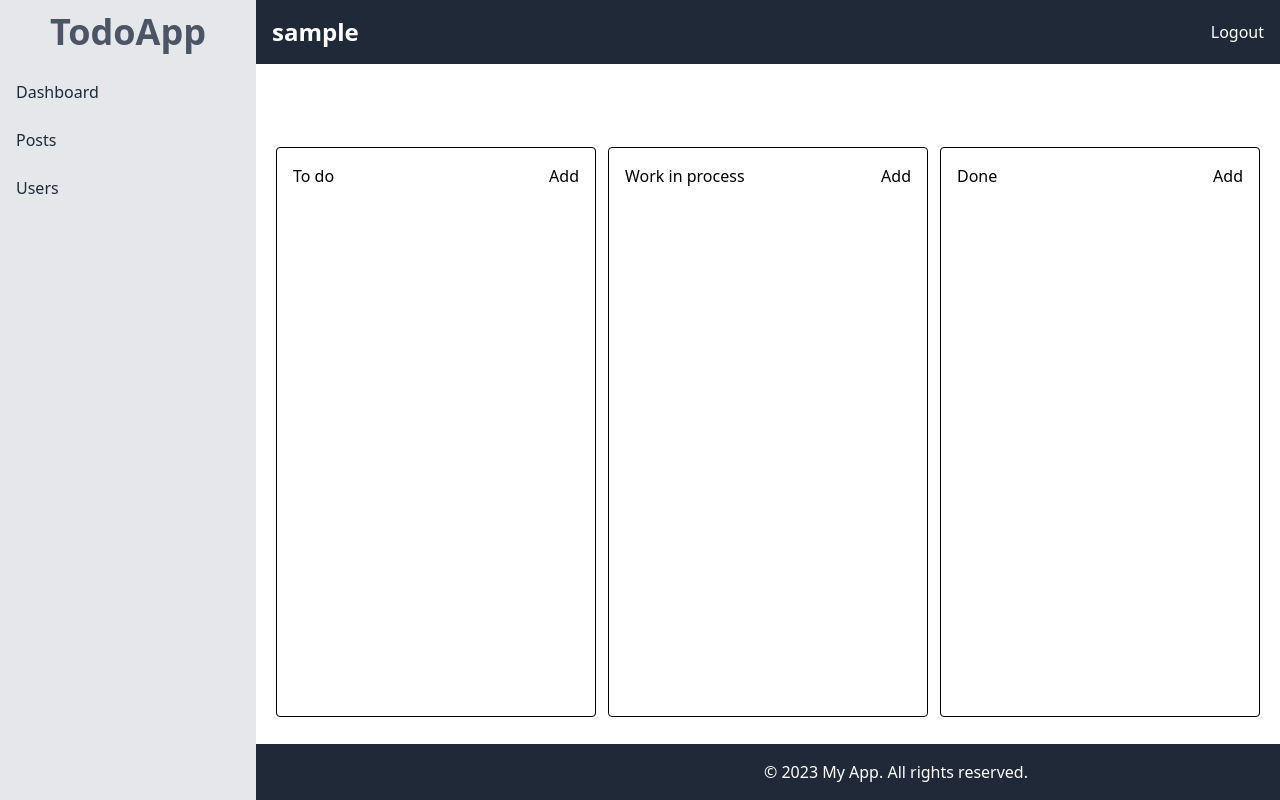
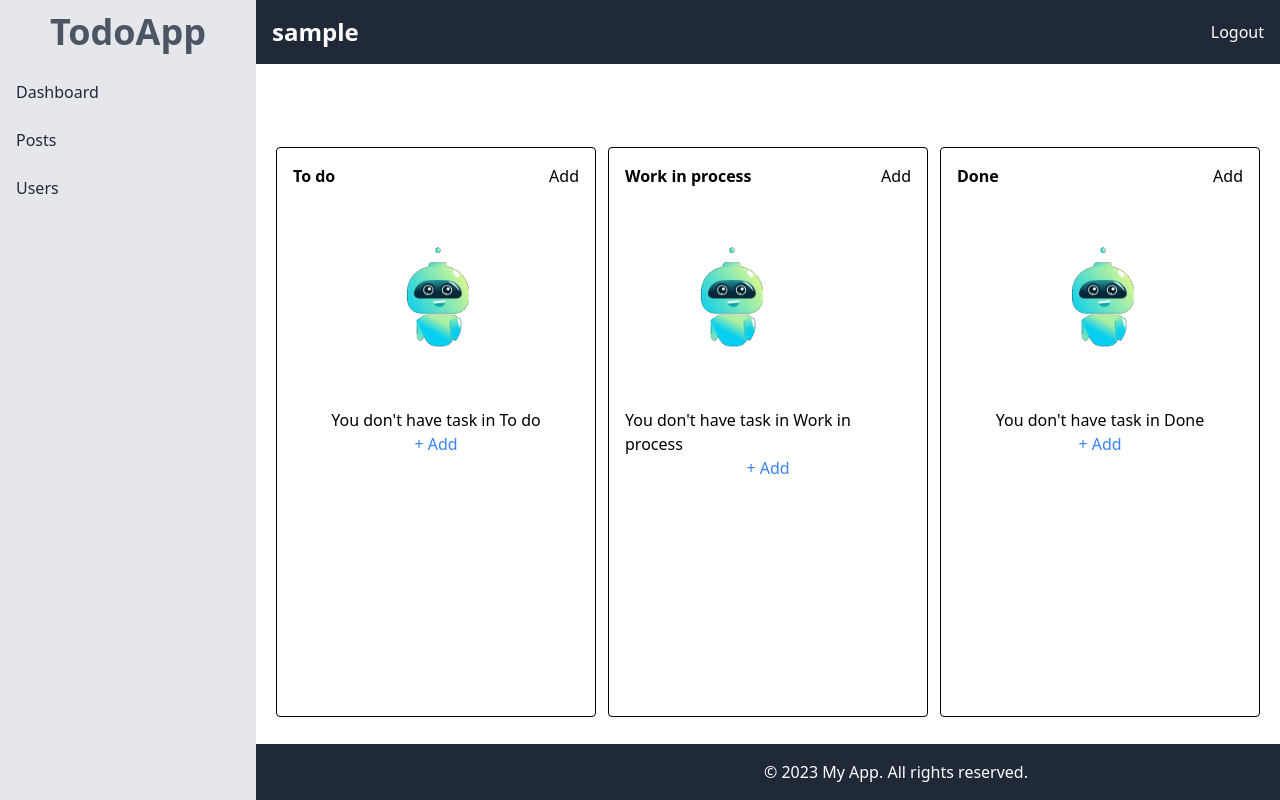
Before and after one commit to giangtruong2302/CodingAhamoveInterview, a Next.js app: page / in a window 1280 px wide. Built offline with nearby package versions, Linux system fonts and the light colour scheme; sample sign-in values are in the browser's storage.

Commit message:
build todo app

```diff
--- a/src/component/Todo/Column/index.js
+++ b/src/component/Todo/Column/index.js
@@ -38,13 +38,29 @@ const Column = ({ state }) => {
       }}
     >
       <div className="flex justify-between">
-        <p>{state}</p>
+        <p className="text-[16px] font-semibold">{state}</p>
         <button onClick={() => setOpen(true)}>Add</button>
       </div>
       <div className="h-[500px] overflow-auto flex flex-col gap-2">
-        {tasks.map((task) => (
-          <Task title={task.title} key={task.title} />
-        ))}
+        {tasks && tasks.length > 0 ? (
+          tasks.map((task) => <Task title={task.title} key={task.title} />)
+        ) : (
+          <div className="flex justify-center items-center">
+            <div className="flex flex-col gap-[8px]">
+              <img
+                src="./images/robot.gif"
+                alt="empty"
+                className="w-[200px] h-[200px] object-cover "
+              />
+              <div>
+                <p>You don&apos;t have task in {state}</p>
+                <p className="text-center hover:underline-offset-2 text-blue-500 hover:underline cursor-pointer">
+                  + Add
+                </p>
+              </div>
+            </div>
+          </div>
+        )}
       </div>
       {open && (
         <div className="absolute inset-0 flex justify-center items-center bg-opacity-30 bg-gray-950">
--- a/src/component/Todo/Task/index.js
+++ b/src/component/Todo/Task/index.js
@@ -1,20 +1,42 @@
-import React from "react";
+import React, { useState } from "react";
 import { useStore } from "../../../store/store";
 import classNames from "classnames";
 
 const Task = ({ title, key }) => {
+  const [expanded, setExpanded] = useState(false);
   const task = useStore((store) =>
     store.tasks.find((task) => task.title === title)
   );
   const setDraggedTask = useStore((store) => store.setDraggedTask);
   const deleteTask = useStore((store) => store.deleteTask);
+  const handleToggleExpand = () => {
+    setExpanded(!expanded);
+  };
   return (
     <div
-      className="bg-slate-400 rounded-[4px] min-h-[80px] p-[8px] text-[#000] cursor-move flex flex-col justify-between"
+      className={`${
+        task.state === "To do"
+          ? "bg-gray-400"
+          : task.state === "Work in process"
+          ? "bg-blue-400"
+          : "bg-green-400"
+      } rounded-[4px] min-h-[80px] p-[8px] text-[#fff] cursor-move flex flex-col gap-2 justify-between`}
       draggable
       onDragStart={() => setDraggedTask(title)}
     >
-      <div>{task.title}</div>
+      <div className="overflow-hidden">
+        <div className={`line-clamp-${expanded ? "none" : "2"}`}>
+          {task.title}
+        </div>
+      </div>
+      {task.title.length > 50 && (
+        <div
+          className="text-[12px] cursor-pointer"
+          onClick={handleToggleExpand}
+        >
+          {expanded ? "Show less" : "Show more"}
+        </div>
+      )}
       <div className="flex justify-between">
         <div onClick={() => deleteTask(task.title)} className="cursor-pointer">
           <img src={"/icons/trash-2.svg"} alt={task.title} />
```
Also changed, not shown: public/images/robot.gif (added).
